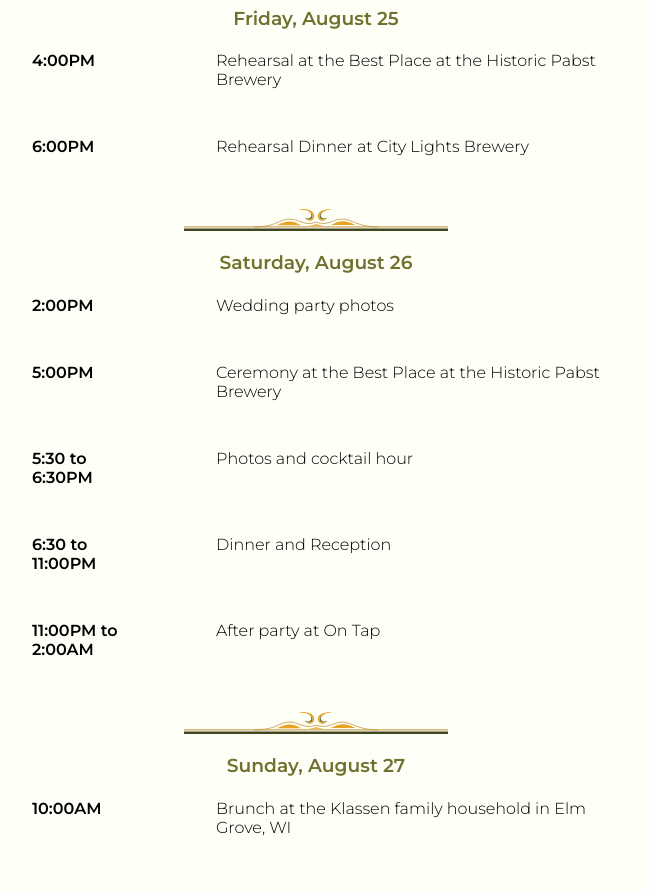
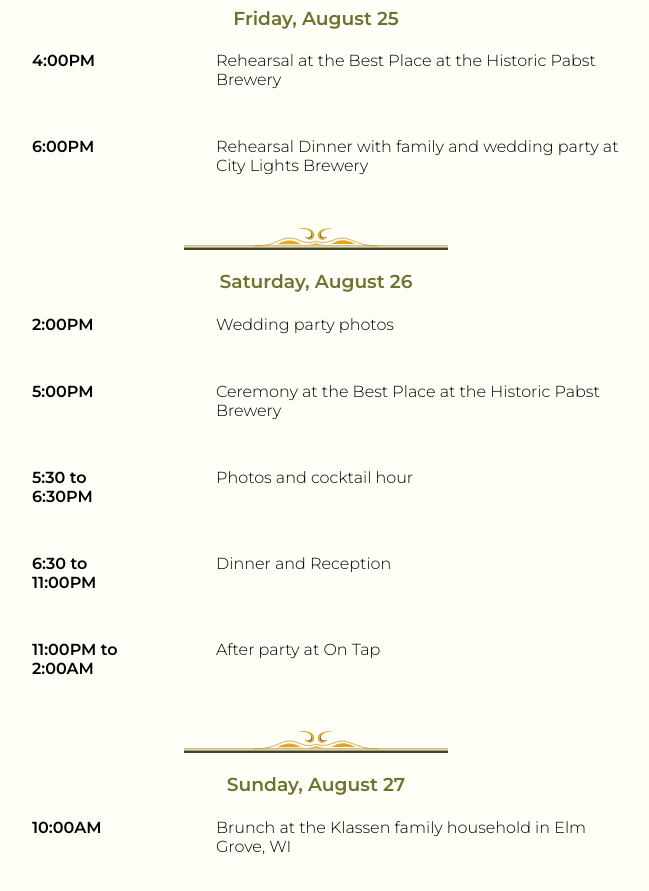
Before and after one commit to kasuboski/bethandjoshclub, a SvelteKit app: page /schedule in a window 1280 px wide. Shown: the part 860-1751 px from the top of the page, without its empty margins (324-973 px from the left). Built offline with nearby package versions, Linux system fonts and the light colour scheme.

Commit message:
Update +page.svelte

```diff
--- a/src/routes/(wedding)/schedule/+page.svelte
+++ b/src/routes/(wedding)/schedule/+page.svelte
@@ -18,7 +18,7 @@
 		</div>
 		<div class="activities">
 			<p class="time">6:00PM</p>
-			<p class="description">Rehearsal Dinner at City Lights Brewery</p>
+			<p class="description">Rehearsal Dinner with family and wedding party at City Lights Brewery</p>
 		</div>
 		<br />
 		<img src="/dividersimple.svg" alt="" style="height: 1.5em; margin-bottom: 1em;"/>
```
